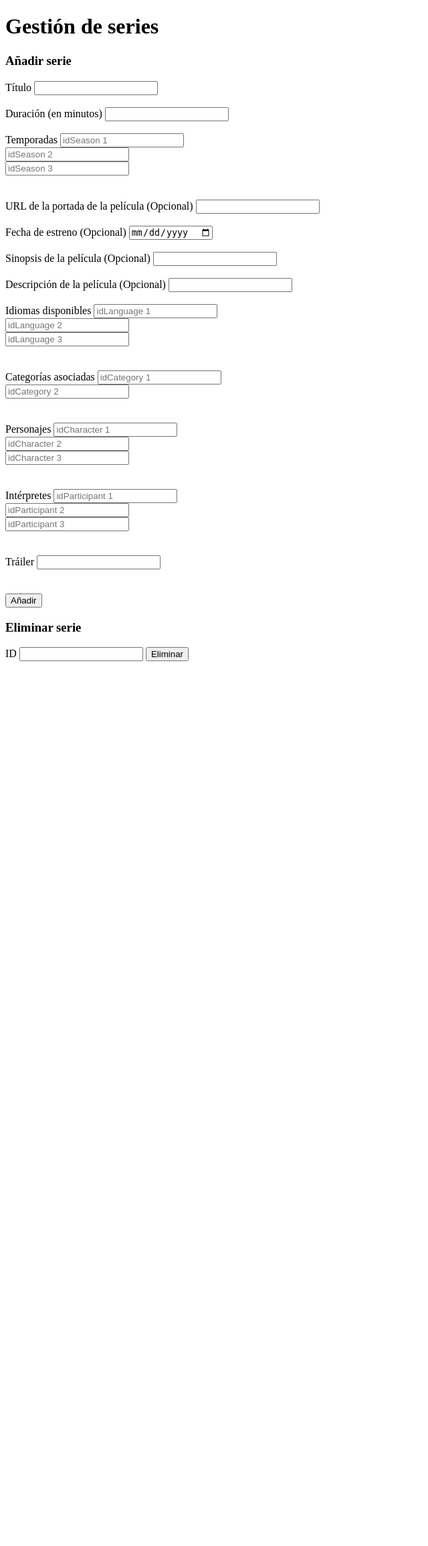
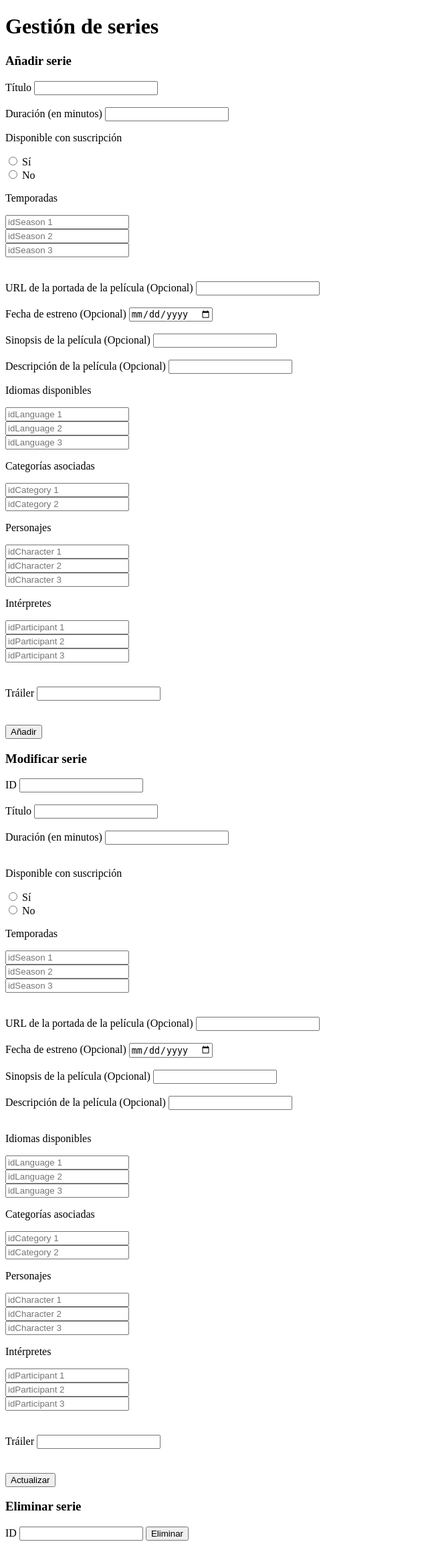
Before and after one commit to UExGPSASEE/proyecto24-gb01-contenidos, a Flask app: page /series in a window 1280 px wide. Shown: the whole page at 67% size, without its empty margins (0-640 px from the left). Before the commit the page ends 987 px from the top, so only its background shows below. Run offline with Flask 3, Linux system fonts and the light colour scheme; data that the repository does not hold is empty.

Commit message:
GG-43 HU 5.2 Modificar serie
Añadida función de modificación de serie.

Cambios adicionales: corregida ausencia del campo isSuscription, cambio de formato de Series.html

```diff
--- a/app.py
+++ b/app.py
@@ -218,5 +218,9 @@ def addSeries():
 def deleteSeries():
     return SeriesCtrl.delete_series(db['series'])
 
+@app.route('/series/updateSeries', methods=['POST'])
+def updateSeries():
+    return SeriesCtrl.put_series(db['series'])
+
 if __name__ == '__main__':
     app.run(debug=True, port=8082)
--- a/controllers/series_ctrl.py
+++ b/controllers/series_ctrl.py
@@ -26,9 +26,16 @@ class SeriesCtrl:
         participant = request.form.getlist('participant[]')
         seasons = request.form.getlist('seasons[]')
         trailer = request.form.get('trailer')
+        suscription = request.form.get('isSuscription')
+
+        if suscription:
+            if suscription == True:
+                isSuscription = True
+            else: isSuscription = False
+
         if idSeries:
             series = Series(idSeries, title, seasons, urlTitlePage, releaseDate, synopsis, description,
-                          None, duration, language, category, character, participant, trailer)
+                          isSuscription, duration, language, category, character, participant, trailer)
             db.insert_one(series.toDBCollection())
             return redirect(url_for('series'))
         else:
@@ -46,3 +53,78 @@ class SeriesCtrl:
                 return redirect(url_for('series'))
         else:
             return redirect(url_for('series'))
+
+    @staticmethod
+    def put_series(db: Collection):
+        if request.form.get('_method') != 'PUT':
+            return jsonify({'error': 'No se puede actualizar', 'status': '400 Bad Request'}), 400
+        try:
+            idSeries = int(request.form.get('idSeries'))
+            title = request.form.get('title')
+            duration = request.form.get('duration')
+            seasons = request.form.get('seasons[]')
+            urlTitlePage = request.form.get('urlTitlePage')
+            releaseDate = request.form.get('releaseDate')
+            synopsis = request.form.get('synopsis')
+            description = request.form.get('description')
+            language = request.form.getlist('language[]')
+            category = request.form.getlist('category[]')
+            character = request.form.getlist('character[]')
+            participant = request.form.getlist('participant[]')
+            trailer = request.form.get('trailer')
+            isSuscription = request.form.get('isSuscription')
+
+            if not idSeries:
+                return jsonify({'error': 'ID de serie requerido', 'status': '400 Bad Request'}), 400
+
+            filter = {'idSeries': idSeries}
+
+            update_fields = {}
+
+            if title:
+                update_fields['title'] = title
+            if duration:
+                update_fields['duration'] = int(duration)  # Convertir a entero si aplica
+            if seasons:
+                update_fields['seasons'] = seasons
+            if urlTitlePage:
+                update_fields['urlTitlePage'] = urlTitlePage
+            if releaseDate:
+                update_fields['releaseDate'] = releaseDate
+            if synopsis:
+                update_fields['synopsis'] = synopsis
+            if description:
+                update_fields['description'] = description
+            if language:
+                update_fields['language'] = language
+            if category:
+                update_fields['category'] = category
+            if character:
+                update_fields['character'] = character
+            if participant:
+                update_fields['participant'] = participant
+            if trailer:
+                update_fields['trailer'] = trailer
+            if isSuscription:
+                if isSuscription == True:
+                    update_fields['isSuscription'] = True
+                else: update_fields['isSuscription'] = False
+
+            change = {'$set': update_fields}
+
+            result = db.update_one(filter, change)
+            if result.matched_count == 0:
+                return jsonify({'error': 'Serie no encontrada', 'status': '404 Not Found'}), 404
+            elif result.modified_count == 0:
+                return jsonify({'message': 'La serie ya está actualizada', 'status': '200 OK'}), 200
+
+            # Redirigir a la lista de películas
+            return redirect(url_for('series'))
+
+        except ValueError:
+            return jsonify({'error': 'Datos inválidos', 'status': '400 Bad Request'}), 400
+
+        except Exception as e:
+            return jsonify(
+                {'error': f'Error interno del servidor: {str(e)}', 'status': '500 Internal Server Error'}
+            ), 500
--- a/templates/Series.html
+++ b/templates/Series.html
@@ -25,14 +25,18 @@
                             <br></br>
                             <label>Duración (en minutos)</label>
                             <input type="number" class="form-control mb-3" name="duration" required>
-                            <br></br>
 
-                            <label>Temporadas</label>
+                            <p>Disponible con suscripción</p>
+                            <input type="radio" id="yes" name="isSuscription" value="True">
+                            <label for="yes">Sí</label><br>
+                            <input type="radio" id="no" name="isSuscription" value="False">
+                            <label for="no">No</label><br>
+
+                            <p>Temporadas</p>
                             <input type="number" name="seasons[]" placeholder="idSeason 1"><br>
                             <input type="number" name="seasons[]" placeholder="idSeason 2"><br>
                             <input type="number" name="seasons[]" placeholder="idSeason 3"><br>
                             <br></br>
-
 
                             <label>URL de la portada de la película (Opcional)</label>
                             <input type="url" class="form-control mb-3" name="urlTitlePage">
@@ -45,22 +49,22 @@
                             <br></br>
                             <label>Descripción de la película (Opcional)</label>
                             <input type="text" class="form-control mb-3" name="description">
-                            <br></br>
-                            <label>Idiomas disponibles</label>
+
+                            <p>Idiomas disponibles</p>
                             <input type="number" name="language[]" placeholder="idLanguage 1"><br>
                             <input type="number" name="language[]" placeholder="idLanguage 2"><br>
                             <input type="number" name="language[]" placeholder="idLanguage 3"><br>
-                            <br></br>
-                            <label>Categorías asociadas</label>
+
+                            <p>Categorías asociadas</p>
                             <input type="number" name="category[]" placeholder="idCategory 1"><br>
                             <input type="number" name="category[]" placeholder="idCategory 2"><br>
-                            <br></br>
-                            <label>Personajes</label>
+
+                            <p>Personajes</p>
                             <input type="number" name="character[]" placeholder="idCharacter 1"><br>
                             <input type="number" name="character[]" placeholder="idCharacter 2"><br>
                             <input type="number" name="character[]" placeholder="idCharacter 3"><br>
-                            <br></br>
-                            <label>Intérpretes</label>
+
+                            <p>Intérpretes</p>
                             <input type="number" name="participant[]" placeholder="idParticipant 1"><br>
                             <input type="number" name="participant[]" placeholder="idParticipant 2"><br>
                             <input type="number" name="participant[]" placeholder="idParticipant 3"><br>
@@ -69,6 +73,82 @@
                             <input type="number" name="trailer"><br>
                             <br></br>
                             <button class="btn btn-primary" type="submit"> Añadir </button>
+                        </form>
+                    </div>
+
+                    <div class="card-header">
+                        <h3 class="text-center">Modificar serie</h3>
+                    </div>
+
+                    <div class="card-body">
+                        <form action="/series/updateSeries" method="POST">
+                            <input type="hidden" name="_method" value="PUT">
+
+                            <label>ID</label>
+                            <input type="text" class="form-control mb-3" name="idSeries" required>
+                            <br></br>
+
+                            <label>Título</label>
+                            <input type="text" class="form-control mb-3" name="title">
+                            <br></br>
+
+                            <label>Duración (en minutos)</label>
+                            <input type="number" class="form-control mb-3" name="duration">
+                            <br></br>
+
+                            <p>Disponible con suscripción</p>
+                            <input type="radio" id="yes" name="isSuscription" value="True">
+                            <label for="yes">Sí</label><br>
+                            <input type="radio" id="no" name="isSuscription" value="False">
+                            <label for="no">No</label><br>
+
+                            <p>Temporadas</p>
+                            <input type="number" name="seasons[]" placeholder="idSeason 1"><br>
+                            <input type="number" name="seasons[]" placeholder="idSeason 2"><br>
+                            <input type="number" name="seasons[]" placeholder="idSeason 3"><br>
+                            <br></br>
+
+                            <label>URL de la portada de la película (Opcional)</label>
+                            <input type="url" class="form-control mb-3" name="urlTitlePage">
+                            <br></br>
+
+                            <label>Fecha de estreno (Opcional)</label>
+                            <input type="date" class="form-control mb-3" name="releaseDate">
+                            <br></br>
+
+                            <label>Sinopsis de la película (Opcional)</label>
+                            <input type="text" class="form-control mb-3" name="synopsis">
+                            <br></br>
+
+                            <label>Descripción de la película (Opcional)</label>
+                            <input type="text" class="form-control mb-3" name="description">
+                            <br></br>
+
+                            <p>Idiomas disponibles</p>
+                            <input type="number" name="language[]" placeholder="idLanguage 1"><br>
+                            <input type="number" name="language[]" placeholder="idLanguage 2"><br>
+                            <input type="number" name="language[]" placeholder="idLanguage 3"><br>
+
+                            <p>Categorías asociadas</p>
+                            <input type="number" name="category[]" placeholder="idCategory 1"><br>
+                            <input type="number" name="category[]" placeholder="idCategory 2"><br>
+
+                            <p>Personajes</p>
+                            <input type="number" name="character[]" placeholder="idCharacter 1"><br>
+                            <input type="number" name="character[]" placeholder="idCharacter 2"><br>
+                            <input type="number" name="character[]" placeholder="idCharacter 3"><br>
+
+                            <p>Intérpretes</p>
+                            <input type="number" name="participant[]" placeholder="idParticipant 1"><br>
+                            <input type="number" name="participant[]" placeholder="idParticipant 2"><br>
+                            <input type="number" name="participant[]" placeholder="idParticipant 3"><br>
+                            <br></br>
+
+                            <label>Tráiler</label>
+                            <input type="number" name="trailer"><br>
+                            <br></br>
+
+                            <button class="btn btn-primary" type="submit"> Actualizar </button>
                         </form>
                     </div>
 
```
